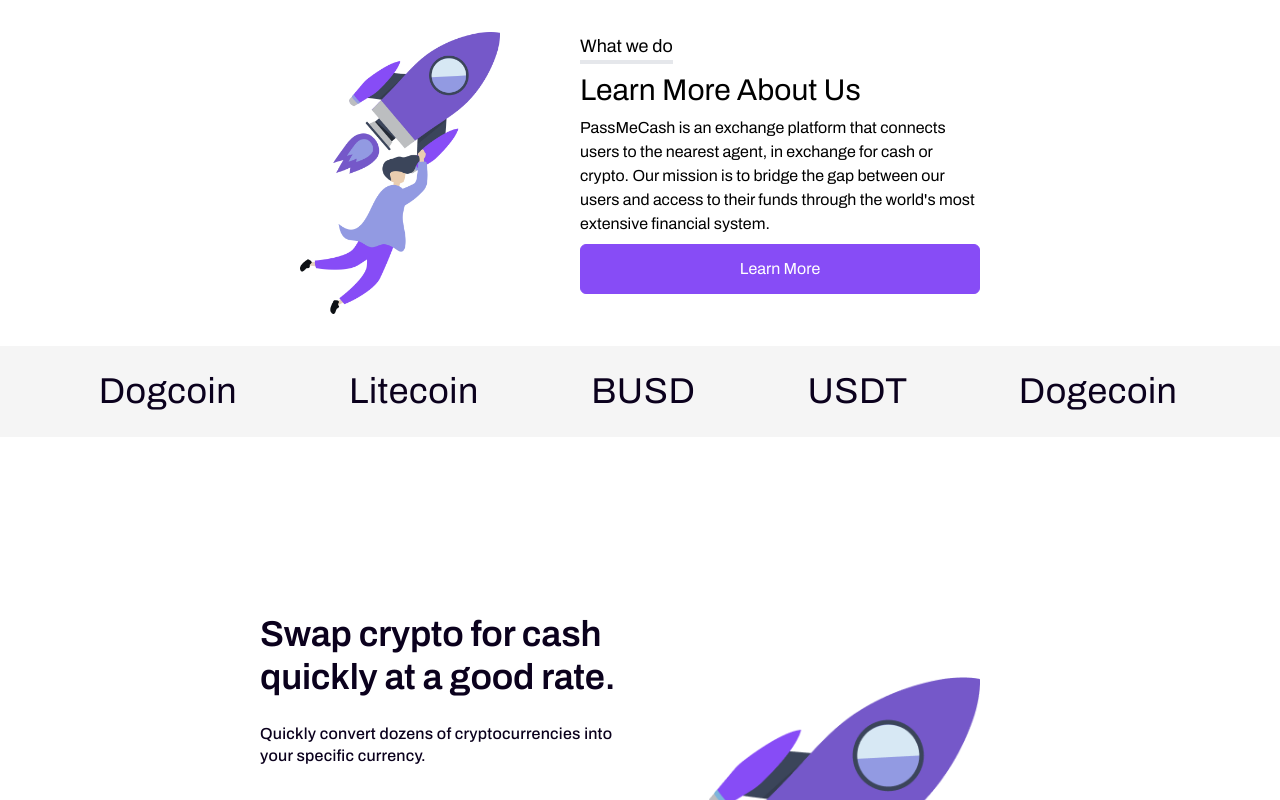
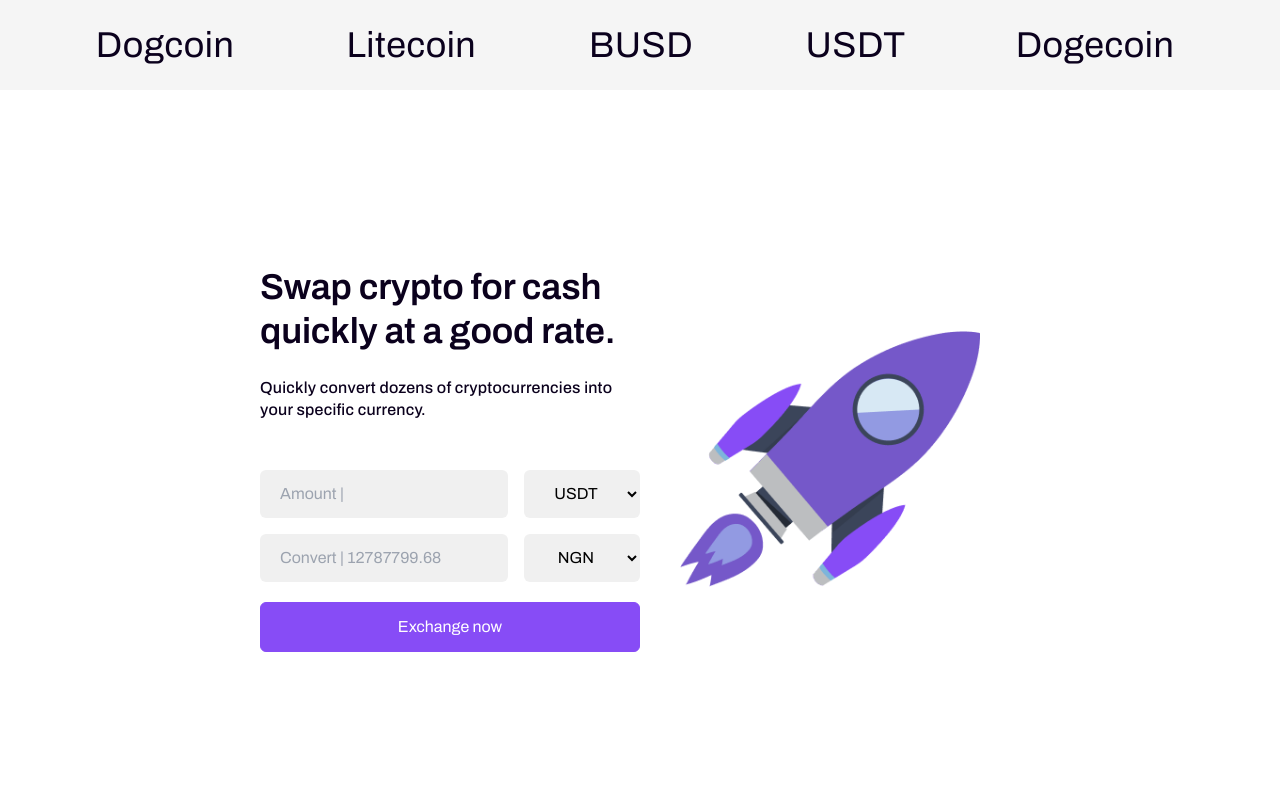
Before and after one commit to PassMeCash-blockchain/testnet-frontend, a Next.js app in the folder LandingPage/: page / in a window 1280 px wide. Shown: the top 800 px of the page. Built offline with nearby package versions, Linux system fonts and the light colour scheme.

Commit message:
fix what we do section

```diff
--- a/LandingPage/src/app/page.js
+++ b/LandingPage/src/app/page.js
@@ -10,12 +10,10 @@ import Swap from "@/components/organisms/Swap";
 export default function Home() {
   return (
     <main className={archivo.className}>
-      <SectionSpacing className={`flex justify-around items-center`}>
-        <WhatWeDo />
-      </SectionSpacing>
       <TextSlider />
       <Swap />
       <Services />
+      <WhatWeDo />
     </main>
   );
 }
--- a/LandingPage/src/components/atoms/Heading.jsx
+++ b/LandingPage/src/components/atoms/Heading.jsx
@@ -1,5 +1,6 @@
 import { clsxes } from "./libraries";
-export const Heading = ({ children, className, level }) => {
+
+const Heading = ({ children, className, level }) => {
   switch (level) {
     case 1:
       return <h1 className={clsxes("text-3xl", className)}>{children}</h1>;
@@ -18,3 +19,5 @@ export const Heading = ({ children, className, level }) => {
       return <h6 className={clsxes("text-xs", className)}>{children}</h6>;
   }
 };
+
+export default Heading;
--- a/LandingPage/src/components/atoms/libraries.jsx
+++ b/LandingPage/src/components/atoms/libraries.jsx
@@ -1,8 +1,6 @@
-import Image from "next/image";
-import clsx from 'clsx';
-import { ApolloClient, InMemoryCache, gql } from '@apollo/client';
+import clsx from "clsx";
+import { ApolloClient, InMemoryCache, gql } from "@apollo/client";
 
-export const Images = Image;
 export const clsxes = clsx;
 export const ApolloClients = ApolloClient;
 export const InMemoryCaches = InMemoryCache;
--- a/LandingPage/src/components/molecules/WhatWeDoSection.jsx
+++ /dev/null
@@ -1,26 +0,0 @@
-import React from 'react'
-import { Heading } from '../atoms/Heading'
-import Text from '../atoms/Text'
-import Button from './../atoms/Button';
-
-const WhatWeDoSection = (allWhatWeDoData) => {
-  return (
-    <div className="flex flex-col gap-2 justify-center items-center lg:justify-start lg:items-start">
-      <Heading level={4} className="border-b-4  border-greyColor px-4 lg:px-0">
-        What we do
-      </Heading>
-      <Heading level={1} className="">
-        Learn More About Us
-      </Heading>
-      <Text className={`text-[16px] w-[400px]`}>
-        PassMeCash is an exchange platform that connects users to the nearest
-        agent, in exchange for cash or crypto. Our mission is to bridge the gap
-        between our users and access to their funds through the world's most
-        extensive financial system.
-      </Text>
-      <Button className="w-full bg-primaryColor text-white px-2 py-2">Learn More</Button>
-    </div>
-  )
-}
-
-export default WhatWeDoSection
--- a/LandingPage/src/components/organisms/Swap.jsx
+++ b/LandingPage/src/components/organisms/Swap.jsx
@@ -1,8 +1,8 @@
 import React from "react";
 import InputField from "../atoms/InputField";
 import Text from "../atoms/Text";
-import { Images } from "../atoms/libraries";
 import Button from "../atoms/Button";
+import Image from "next/image";
 
 const Swap = () => {
   return (
@@ -45,7 +45,7 @@ const Swap = () => {
           </Button>
         </div>
         <div className="lg:grid place-content-center hidden">
-          <Images
+          <Image
             className="hidden lg:inline-block"
             src={`/assets/rocket.png`}
             width={300}
--- a/LandingPage/src/components/organisms/WhatWeDo.jsx
+++ b/LandingPage/src/components/organisms/WhatWeDo.jsx
@@ -1,21 +1,44 @@
-import { Images } from '../atoms/libraries'
-import WhatWeDoSection from '../molecules/WhatWeDoSection'
+import Image from "next/image";
+import Heading from "../atoms/Heading";
+import Text from "../atoms/Text";
+import Button from "../atoms/Button";
+import SectionSpacing from "../templates/SectionSpacing";
+
 const WhatWeDo = () => {
   return (
-    <>
-      <div className="mx-auto">
-        <div className="flex flex-col lg:flex-row gap-[5rem]">
-          <Images
-            className="hidden lg:inline-block"
-            src={`/assets/rocketboy.png`}
-            width={200}
-            height={200}
+    <SectionSpacing>
+      <div className="grid gap-20 items-center container mx-auto md:grid-cols-[2fr_3fr] lg:max-w-4xl">
+        {/* Illustration */}
+        <div className="relative w-full h-[501px] hidden md:flex">
+          <Image
+            className="hidden md:flex"
+            src="/assets/rocketboy.svg"
+            fill
+            alt="Illustration"
           />
-          <WhatWeDoSection />
+        </div>
+
+        {/* Content */}
+        <div>
+          <h2 className="relative text-2xl text-center before:w-36 before:left-1/2 before:-translate-x-1/2 before:h-[3px] before:absolute before:bg-[#E5D8FD] before:-bottom-1 md:text-lg md:text-left md:before:w-24 md:before:left-0 md:before:translate-x-0">
+            What we do
+          </h2>
+          <h3 className="font-semibold text-4xl mt-8 text-center md:text-left">
+            Learn More About Us
+          </h3>
+          <Text className="text-[16px] mt-4 text-center md:text-left">
+            PassMeCash is an exchange platform that connects users to the
+            nearest agent, in exchange for cash or crypto. Our mission is to
+            bridge the gap between our users and access to their funds through
+            the world's most extensive financial system.
+          </Text>
+          <Button className="w-full bg-primaryColor text-white px-2 py-2 mt-8">
+            Learn More
+          </Button>
         </div>
       </div>
-    </>
-  )
-}
+    </SectionSpacing>
+  );
+};
 
-export default WhatWeDo
+export default WhatWeDo;
--- a/LandingPage/src/components/templates/ServiecesSection.jsx
+++ b/LandingPage/src/components/templates/ServiecesSection.jsx
@@ -1,6 +1,6 @@
 import Image from "next/image";
 import Text from "../atoms/Text";
-import { Heading } from "../atoms/Heading";
+import Heading from "../atoms/Heading";
 import Button from "../atoms/Button";
 import clsx from "clsx";
 
```
Also changed, not shown: LandingPage/public/assets/rocketboy.png (deleted), LandingPage/public/assets/rocketboy.svg (added).
